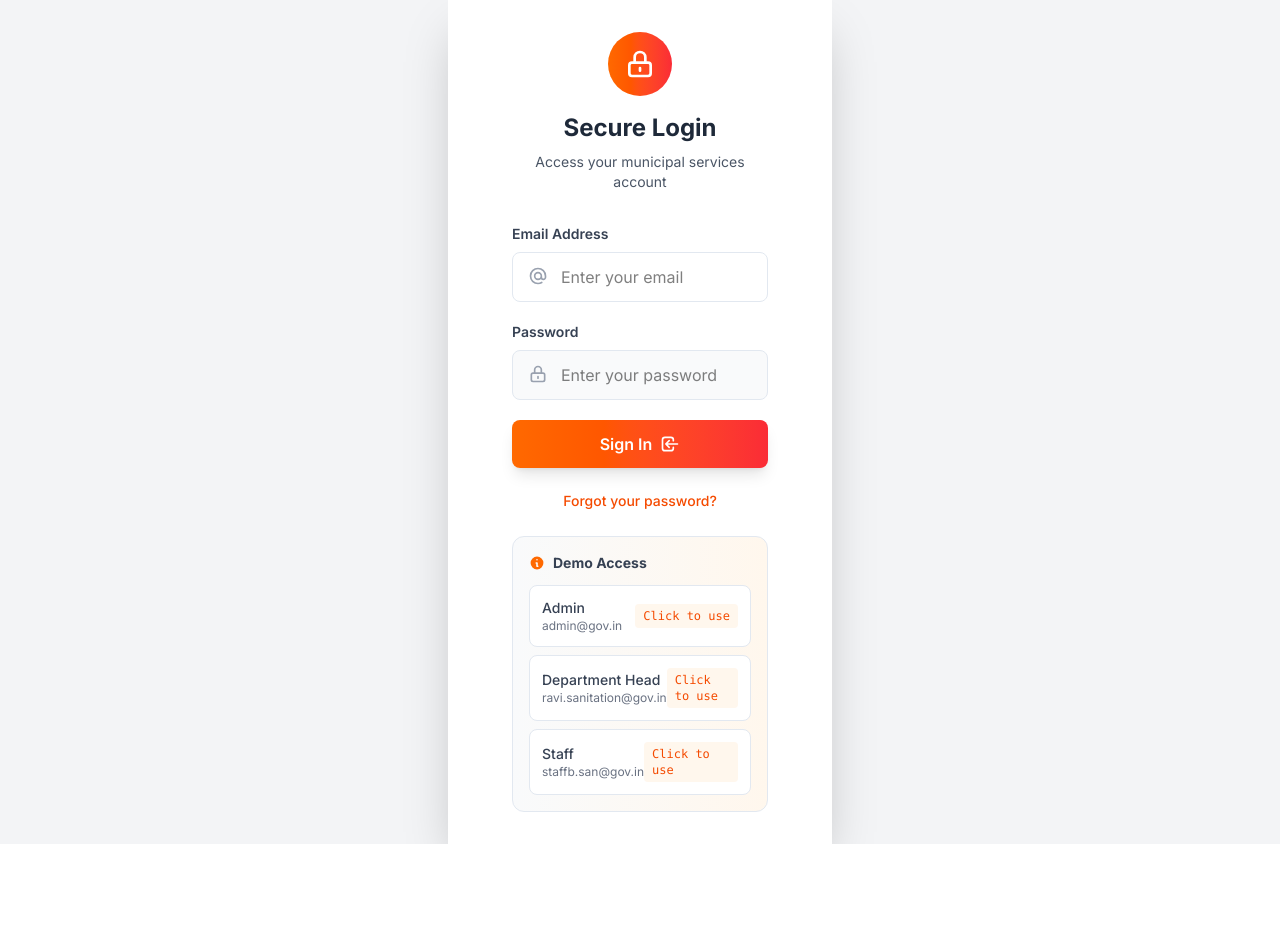
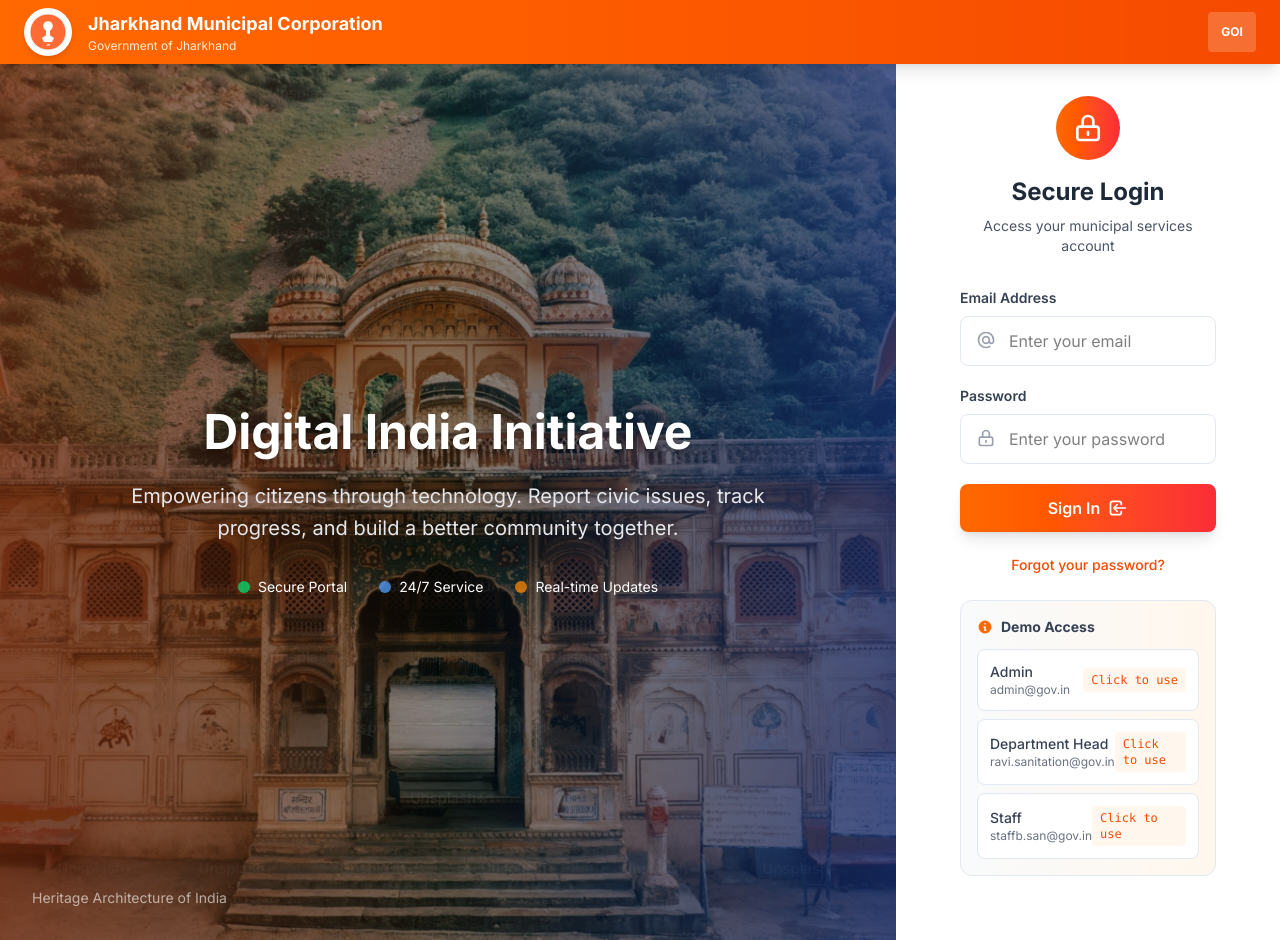
Before and after one commit to adityashriwas/Smart-India-Hackathon-Prototype, a Next.js app: page /signin in a window 1280 px wide. Before the commit the page ends 844 px from the top, so only its background shows below. Built offline with nearby package versions, Linux system fonts and the light colour scheme.

Commit message:
updated signin page

```diff
--- a/src/app/signin/page.tsx
+++ b/src/app/signin/page.tsx
@@ -1,28 +1,27 @@
-"use client";
-import React, { useState, useEffect } from "react";
-import { useRouter } from "next/navigation";
-import { useAppDispatch, useAppSelector } from "@/redux/hooks";
-import { formLogin } from "@/redux/slices/authSlice";
+'use client'
 
-const signin = () => {
-  const [email, setEmail] = useState("");
-  const [password, setPassword] = useState("");
-  const dispatch = useAppDispatch();
-  const router = useRouter();
-  const { isAuthenticated, error: authError } = useAppSelector(
-    (state) => state.auth
-  );
+import React, { useState, useEffect } from 'react'
+import { useRouter } from 'next/navigation'
+import { useAppDispatch, useAppSelector } from '@/redux/hooks'
+import { formLogin } from '@/redux/slices/authSlice'
+
+export default function LoginPage() {
+  const [email, setEmail] = useState('')
+  const [password, setPassword] = useState('')
+  const dispatch = useAppDispatch()
+  const router = useRouter()
+  const { isAuthenticated, error: authError } = useAppSelector((state) => state.auth)
 
   const handleSubmit = (e: React.FormEvent) => {
-    e.preventDefault();
-    dispatch(formLogin({ email, password }));
-  };
+    e.preventDefault()
+    dispatch(formLogin({ email, password }))
+  }
 
   useEffect(() => {
     if (isAuthenticated) {
-      router.replace("/dashboard");
+      router.replace('/dashboard')
     }
-  }, [isAuthenticated, router]);
+  }, [isAuthenticated, router])
 
   // Don't render login form if already authenticated
   if (isAuthenticated) {
@@ -30,57 +29,110 @@ const signin = () => {
       <div className="min-h-screen bg-gray-50 flex items-center justify-center">
         <div className="animate-spin rounded-full h-8 w-8 border-b-2 border-blue-600"></div>
       </div>
-    );
+    )
   }
 
   // Demo credentials for easy access
   const demoCredentials = [
-    { email: "admin@gov.in", password: "admin123", role: "Admin" },
-    {
-      email: "ravi.sanitation@gov.in",
-      password: "dept123",
-      role: "Department Head",
-    },
+    { email: 'admin@gov.in', password: 'admin123', role: 'Admin' },
+    { email: 'ravi.sanitation@gov.in', password: 'dept123', role: 'Department Head' },
     // { email: 'meena.publicworks@gov.in', password: 'dept123', role: 'Department Head' },
     // { email: 'staffa.san@gov.in', password: 'staff123', role: 'Staff' },
-    { email: "staffb.san@gov.in", password: "staff123", role: "Staff" },
-  ];
+    { email: 'staffb.san@gov.in', password: 'staff123', role: 'Staff' },
+  ]
 
   return (
-    <div className="min-h-screen bg-gray-100 flex items-center justify-center">
+    <div className="min-h-screen bg-gray-100 flex">
+      {/* Header */}
+      <div className="absolute top-0 left-0 right-0 bg-gradient-to-r from-orange-500 to-orange-600 h-16 flex items-center px-6 z-20 shadow-lg">
+        <div className="flex items-center space-x-4">
+          <div className="w-12 h-12 bg-white rounded-full flex items-center justify-center p-1 shadow-md">
+            <svg viewBox="0 0 100 100" className="w-full h-full">
+              <circle cx="50" cy="50" r="45" fill="#FF6B35" stroke="#FFF" strokeWidth="2"/>
+              <circle cx="50" cy="35" r="12" fill="#FFF"/>
+              <rect x="45" y="45" width="10" height="20" fill="#FFF"/>
+              <polygon points="35,65 50,55 65,65 60,75 40,75" fill="#FFF"/>
+              <text x="50" y="85" textAnchor="middle" fontSize="8" fill="#FFF" fontWeight="bold">JH</text>
+            </svg>
+          </div>
+          <div>
+            <h1 className="text-white font-bold text-lg">Jharkhand Municipal Corporation</h1>
+            <p className="text-orange-100 text-xs">Government of Jharkhand</p>
+          </div>
+        </div>
+        <div className="ml-auto">
+          <div className="w-12 h-10 bg-white/20 rounded flex items-center justify-center">
+            <span className="text-white text-xs font-bold">GOI</span>
+          </div>
+        </div>
+      </div>
+
+      {/* Left side - Heritage building background */}
+      <div className="flex-1 relative pt-16 overflow-hidden">
+        {/* Background image with overlay */}
+        <div
+          className="absolute inset-0 bg-cover bg-center bg-no-repeat"
+          style={{
+            backgroundImage: `url('/heritage-building.jpg')`,
+            backgroundPosition: 'center',
+            backgroundSize: 'cover'
+          }}
+        >
+          {/* Dark overlay for better text readability */}
+          <div className="absolute inset-0 bg-black/40"></div>
+
+          {/* Gradient overlay */}
+          <div className="absolute inset-0 bg-gradient-to-r from-orange-900/60 via-transparent to-blue-900/60"></div>
+        </div>
+
+        {/* Content overlay */}
+        <div className="relative z-10 h-full flex flex-col justify-center items-center text-white p-8">
+          <div className="text-center max-w-2xl">
+            <h2 className="text-5xl font-bold mb-6 text-shadow-lg">
+              Digital India Initiative
+            </h2>
+            <p className="text-xl mb-8 text-gray-200 leading-relaxed">
+              Empowering citizens through technology. Report civic issues, track progress, and build a better community together.
+            </p>
+            <div className="flex items-center justify-center space-x-8 text-sm">
+              <div className="flex items-center space-x-2">
+                <div className="w-3 h-3 bg-green-400 rounded-full animate-pulse"></div>
+                <span>Secure Portal</span>
+              </div>
+              <div className="flex items-center space-x-2">
+                <div className="w-3 h-3 bg-blue-400 rounded-full animate-pulse"></div>
+                <span>24/7 Service</span>
+              </div>
+              <div className="flex items-center space-x-2">
+                <div className="w-3 h-3 bg-orange-400 rounded-full animate-pulse"></div>
+                <span>Real-time Updates</span>
+              </div>
+            </div>
+          </div>
+        </div>
+
+        {/* Decorative elements */}
+        <div className="absolute bottom-8 left-8 text-white/60 text-sm">
+          <p>Heritage Architecture of India</p>
+        </div>
+      </div>
+
       {/* Right side - Login form */}
-      <div className="w-96 bg-white px-8 flex flex-col justify-center shadow-2xl">
+      <div className="w-96 bg-white pt-16 px-8 py-8 flex flex-col justify-center shadow-2xl">
         <div className="bg-white rounded-2xl p-8">
           <div className="text-center mb-8">
             <div className="w-16 h-16 bg-gradient-to-r from-orange-500 to-red-500 rounded-full flex items-center justify-center mx-auto mb-4">
-              <svg
-                className="w-8 h-8 text-white"
-                fill="none"
-                stroke="currentColor"
-                viewBox="0 0 24 24"
-              >
-                <path
-                  strokeLinecap="round"
-                  strokeLinejoin="round"
-                  strokeWidth={2}
-                  d="M12 15v2m-6 4h12a2 2 0 002-2v-6a2 2 0 00-2-2H6a2 2 0 00-2 2v6a2 2 0 002 2zm10-10V7a4 4 0 00-8 0v4h8z"
-                />
+              <svg className="w-8 h-8 text-white" fill="none" stroke="currentColor" viewBox="0 0 24 24">
+                <path strokeLinecap="round" strokeLinejoin="round" strokeWidth={2} d="M12 15v2m-6 4h12a2 2 0 002-2v-6a2 2 0 00-2-2H6a2 2 0 00-2 2v6a2 2 0 002 2zm10-10V7a4 4 0 00-8 0v4h8z" />
               </svg>
             </div>
-            <h2 className="text-2xl font-bold text-gray-800 mb-2">
-              Secure Login
-            </h2>
-            <p className="text-gray-600 text-sm">
-              Access your municipal services account
-            </p>
+            <h2 className="text-2xl font-bold text-gray-800 mb-2">Secure Login</h2>
+            <p className="text-gray-600 text-sm">Access your municipal services account</p>
           </div>
 
           <form onSubmit={handleSubmit} className="space-y-5">
             <div className="space-y-2">
-              <label
-                htmlFor="email"
-                className="block text-sm font-semibold text-gray-700"
-              >
+              <label htmlFor="email" className="block text-sm font-semibold text-gray-700">
                 Email Address
               </label>
               <div className="relative">
@@ -89,33 +141,18 @@ const signin = () => {
                   type="email"
                   placeholder="Enter your email"
                   value={email}
-                  onChange={(e: React.ChangeEvent<HTMLInputElement>) =>
-                    setEmail(e.target.value)
-                  }
+                  onChange={(e: React.ChangeEvent<HTMLInputElement>) => setEmail(e.target.value)}
                   className="w-full px-4 py-3 pl-12 border border-gray-300 rounded-lg focus:ring-2 focus:ring-orange-500 focus:border-orange-500 outline-none transition-all duration-200 text-black focus:bg-white"
                   required
                 />
-                <svg
-                  className="absolute left-4 top-3.5 w-5 h-5 text-gray-400"
-                  fill="none"
-                  stroke="currentColor"
-                  viewBox="0 0 24 24"
-                >
-                  <path
-                    strokeLinecap="round"
-                    strokeLinejoin="round"
-                    strokeWidth={2}
-                    d="M16 12a4 4 0 10-8 0 4 4 0 008 0zm0 0v1.5a2.5 2.5 0 005 0V12a9 9 0 10-9 9m4.5-1.206a8.959 8.959 0 01-4.5 1.207"
-                  />
+                <svg className="absolute left-4 top-3.5 w-5 h-5 text-gray-400" fill="none" stroke="currentColor" viewBox="0 0 24 24">
+                  <path strokeLinecap="round" strokeLinejoin="round" strokeWidth={2} d="M16 12a4 4 0 10-8 0 4 4 0 008 0zm0 0v1.5a2.5 2.5 0 005 0V12a9 9 0 10-9 9m4.5-1.206a8.959 8.959 0 01-4.5 1.207" />
                 </svg>
               </div>
             </div>
 
             <div className="space-y-2">
-              <label
-                htmlFor="password"
-                className="block text-sm font-semibold text-gray-700"
-              >
+              <label htmlFor="password" className="block text-sm font-semibold text-gray-700">
                 Password
               </label>
               <div className="relative">
@@ -124,24 +161,12 @@ const signin = () => {
                   type="password"
                   placeholder="Enter your password"
                   value={password}
-                  onChange={(e: React.ChangeEvent<HTMLInputElement>) =>
-                    setPassword(e.target.value)
-                  }
-                  className="w-full px-4 py-3 pl-12 border text-black rounded-lg focus:ring-2 focus:ring-orange-500 focus:border-orange-500 outline-none transition-all duration-200 bg-gray-50 focus:bg-white"
+                  onChange={(e: React.ChangeEvent<HTMLInputElement>) => setPassword(e.target.value)}
+                  className="w-full px-4 py-3 pl-12 border border-gray-300 rounded-lg focus:ring-2 focus:ring-orange-500 focus:border-orange-500 outline-none transition-all duration-200 text-black focus:bg-white"
                   required
                 />
-                <svg
-                  className="absolute left-4 top-3.5 w-5 h-5 text-gray-400"
-                  fill="none"
-                  stroke="currentColor"
-                  viewBox="0 0 24 24"
-                >
-                  <path
-                    strokeLinecap="round"
-                    strokeLinejoin="round"
-                    strokeWidth={2}
-                    d="M12 15v2m-6 4h12a2 2 0 002-2v-6a2 2 0 00-2-2H6a2 2 0 00-2 2v6a2 2 0 002 2zm10-10V7a4 4 0 00-8 0v4h8z"
-                  />
+                <svg className="absolute left-4 top-3.5 w-5 h-5 text-gray-400" fill="none" stroke="currentColor" viewBox="0 0 24 24">
+                  <path strokeLinecap="round" strokeLinejoin="round" strokeWidth={2} d="M12 15v2m-6 4h12a2 2 0 002-2v-6a2 2 0 00-2-2H6a2 2 0 00-2 2v6a2 2 0 002 2zm10-10V7a4 4 0 00-8 0v4h8z" />
                 </svg>
               </div>
             </div>
@@ -149,16 +174,8 @@ const signin = () => {
             {authError && (
               <div className="bg-red-50 border-l-4 border-red-400 text-red-700 px-4 py-3 rounded-r-lg text-sm">
                 <div className="flex items-center">
-                  <svg
-                    className="w-4 h-4 mr-2"
-                    fill="currentColor"
-                    viewBox="0 0 20 20"
-                  >
-                    <path
-                      fillRule="evenodd"
-                      d="M10 18a8 8 0 100-16 8 8 0 000 16zM8.707 7.293a1 1 0 00-1.414 1.414L8.586 10l-1.293 1.293a1 1 0 101.414 1.414L10 11.414l1.293 1.293a1 1 0 001.414-1.414L11.414 10l1.293-1.293a1 1 0 00-1.414-1.414L10 8.586 8.707 7.293z"
-                      clipRule="evenodd"
-                    />
+                  <svg className="w-4 h-4 mr-2" fill="currentColor" viewBox="0 0 20 20">
+                    <path fillRule="evenodd" d="M10 18a8 8 0 100-16 8 8 0 000 16zM8.707 7.293a1 1 0 00-1.414 1.414L8.586 10l-1.293 1.293a1 1 0 101.414 1.414L10 11.414l1.293 1.293a1 1 0 001.414-1.414L11.414 10l1.293-1.293a1 1 0 00-1.414-1.414L10 8.586 8.707 7.293z" clipRule="evenodd" />
                   </svg>
                   {authError}
                 </div>
@@ -178,28 +195,15 @@ const signin = () => {
               ) : (
                 <div className="flex items-center justify-center space-x-2">
                   <span>Sign In</span>
-                  <svg
-                    className="w-5 h-5"
-                    fill="none"
-                    stroke="currentColor"
-                    viewBox="0 0 24 24"
-                  >
-                    <path
-                      strokeLinecap="round"
-                      strokeLinejoin="round"
-                      strokeWidth={2}
-                      d="M11 16l-4-4m0 0l4-4m-4 4h14m-5 4v1a3 3 0 01-3 3H6a3 3 0 01-3-3V7a3 3 0 013-3h7a3 3 0 013 3v1"
-                    />
+                  <svg className="w-5 h-5" fill="none" stroke="currentColor" viewBox="0 0 24 24">
+                    <path strokeLinecap="round" strokeLinejoin="round" strokeWidth={2} d="M11 16l-4-4m0 0l4-4m-4 4h14m-5 4v1a3 3 0 01-3 3H6a3 3 0 01-3-3V7a3 3 0 013-3h7a3 3 0 013 3v1" />
                   </svg>
                 </div>
               )}
             </button>
 
             <div className="text-center">
-              <a
-                href="#"
-                className="text-sm text-orange-600 hover:text-orange-800 font-medium"
-              >
+              <a href="#" className="text-sm text-orange-600 hover:text-orange-800 font-medium">
                 Forgot your password?
               </a>
             </div>
@@ -208,16 +212,8 @@ const signin = () => {
           {/* Demo Credentials */}
           <div className="mt-6 p-4 bg-gradient-to-r from-gray-50 to-orange-50 rounded-xl border border-orange-100">
             <h4 className="text-sm font-bold text-gray-700 mb-3 flex items-center">
-              <svg
-                className="w-4 h-4 mr-2 text-orange-500"
-                fill="currentColor"
-                viewBox="0 0 20 20"
-              >
-                <path
-                  fillRule="evenodd"
-                  d="M18 10a8 8 0 11-16 0 8 8 0 0116 0zm-7-4a1 1 0 11-2 0 1 1 0 012 0zM9 9a1 1 0 000 2v3a1 1 0 001 1h1a1 1 0 100-2v-3a1 1 0 00-1-1H9z"
-                  clipRule="evenodd"
-                />
+              <svg className="w-4 h-4 mr-2 text-orange-500" fill="currentColor" viewBox="0 0 20 20">
+                <path fillRule="evenodd" d="M18 10a8 8 0 11-16 0 8 8 0 0116 0zm-7-4a1 1 0 11-2 0 1 1 0 012 0zM9 9a1 1 0 000 2v3a1 1 0 001 1h1a1 1 0 100-2v-3a1 1 0 00-1-1H9z" clipRule="evenodd" />
               </svg>
               Demo Access
             </h4>
@@ -227,14 +223,12 @@ const signin = () => {
                   key={index}
                   className="flex justify-between items-center p-3 bg-white rounded-lg border hover:border-orange-300 cursor-pointer transition-all duration-200 hover:shadow-md"
                   onClick={() => {
-                    setEmail(cred.email);
-                    setPassword(cred.password);
+                    setEmail(cred.email)
+                    setPassword(cred.password)
                   }}
                 >
                   <div className="flex flex-col">
-                    <span className="text-sm font-medium text-gray-700">
-                      {cred.role}
-                    </span>
+                    <span className="text-sm font-medium text-gray-700">{cred.role}</span>
                     <span className="text-xs text-gray-500">{cred.email}</span>
                   </div>
                   <span className="text-xs text-orange-600 font-mono bg-orange-50 px-2 py-1 rounded">
@@ -247,7 +241,5 @@ const signin = () => {
         </div>
       </div>
     </div>
-  );
-};
-
-export default signin;
+  )
+}
```
